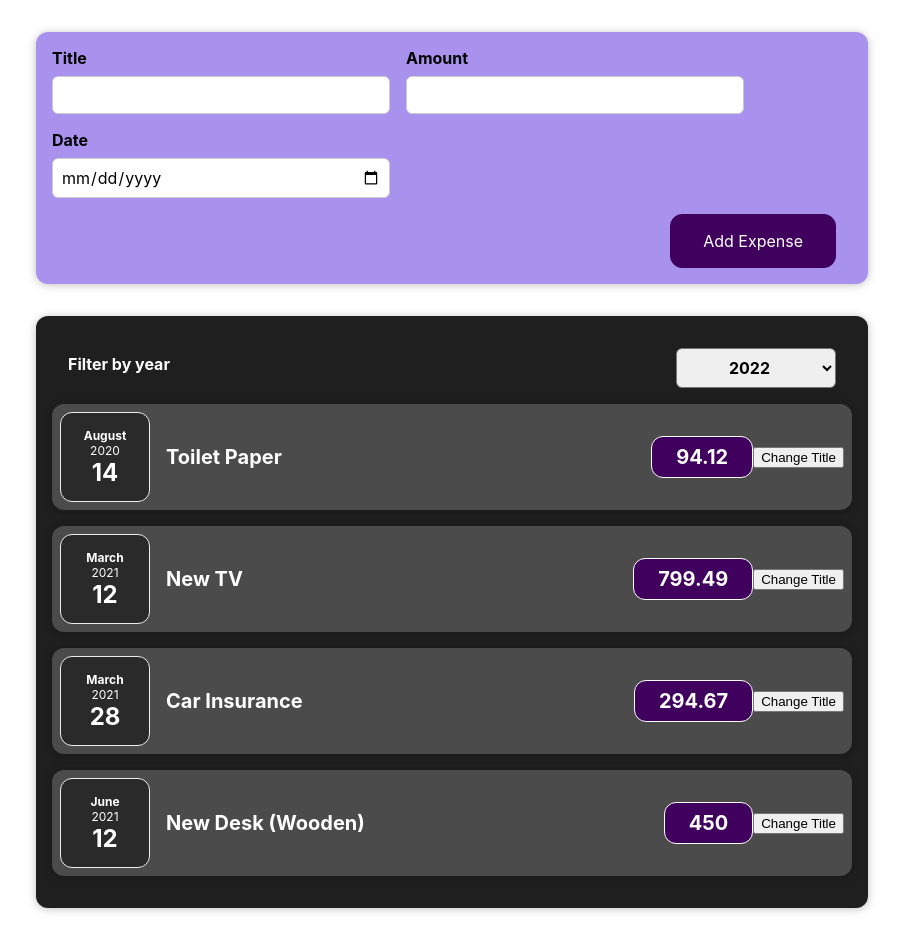
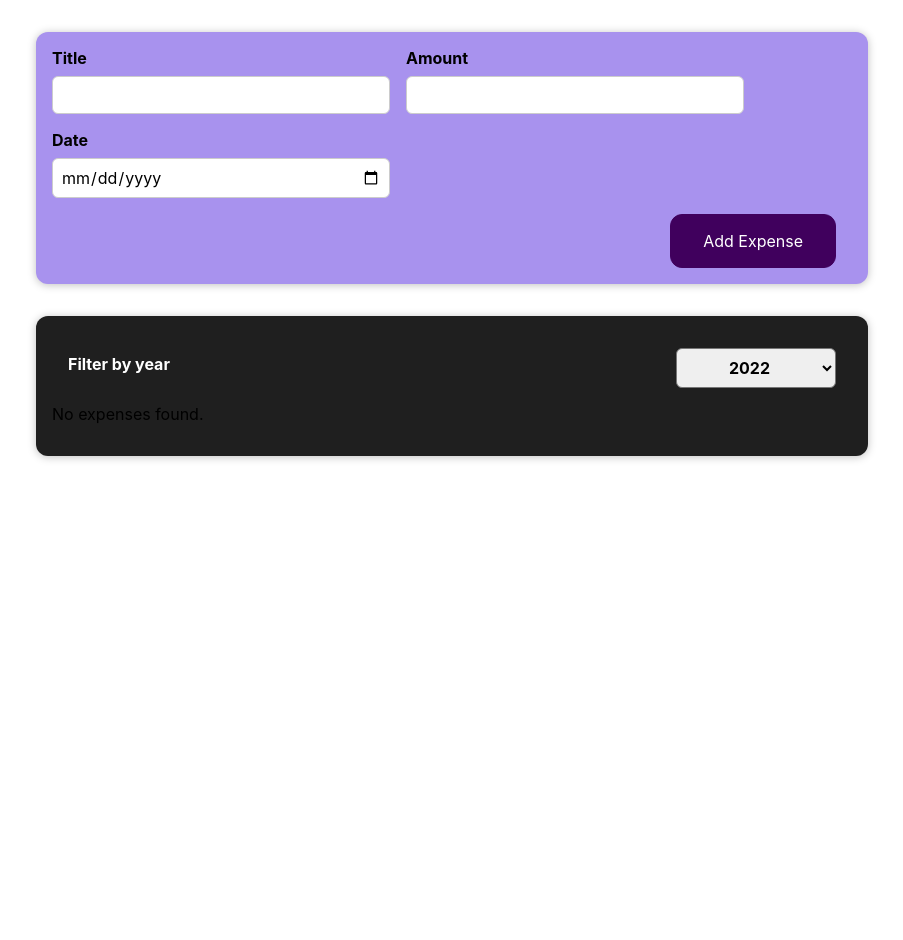
Before and after one commit to morumbi-sp/udemy-react-complete-corse, a React (Create React App) app: page / in a window 1280 px wide. Shown: the whole page, without its empty margins (188-1091 px from the left). After the commit the page ends 800 px from the top, so only its background shows below. Built offline with nearby package versions, Linux system fonts and the light colour scheme.

Commit message:
add filter year function

```diff
--- a/src/App.js
+++ b/src/App.js
@@ -2,7 +2,7 @@
 import Expense from './components/Expenses/Expense';
 import NewExpense from './components/NewExpense/NewExpense';
 
-const data = [
+const DUMMY_EXPENSES = [
   {
     id: 'e1',
     title: 'Toilet Paper',
@@ -25,10 +25,10 @@
 ];
 
 const App = () => {
-  const [expenses, setExpenses] = useState(data);
+  const [expenses, setExpenses] = useState(DUMMY_EXPENSES);
 
   const addExpenseHandler = (expense) => {
-    setExpenses((prevState) => [...prevState, expense]);
+    setExpenses((prevExpenses) => [expense, ...prevExpenses]);
   };
 
   return (
--- a/src/components/Expenses/Expense.js
+++ b/src/components/Expenses/Expense.js
@@ -2,22 +2,39 @@
 import ExpenseItem from './ExpenseItem';
 import Card from '../UI/Card';
 import ExpensesFilter from './ExpensesFilter';
+import React, { useState } from 'react';
 
 const Expense = ({ expenses }) => {
+  const [filteredYear, setFilteredYear] = useState('2022');
+
   const saveYearDataHandler = (yearData) => {
-    console.log(yearData);
+    setFilteredYear(yearData);
   };
+
+  const filteredExpenses = expenses.filter(
+    (item) => item.date.getFullYear().toString() === filteredYear
+  );
+
+  const expensesContent = filteredExpenses.length ? (
+    filteredExpenses.map((expense) => (
+      <ExpenseItem
+        key={expense.id}
+        title={expense.title}
+        amount={expense.amount}
+        date={expense.date}
+      />
+    ))
+  ) : (
+    <p>No expenses found.</p>
+  );
+
   return (
     <Card className='expenses'>
-      <ExpensesFilter onSaveYearData={saveYearDataHandler} />
-      {expenses.map((item) => (
-        <ExpenseItem
-          key={item.id}
-          title={item.title}
-          amount={item.amount}
-          date={item.date}
-        />
-      ))}
+      <ExpensesFilter
+        onSaveYearData={saveYearDataHandler}
+        filteredYear={filteredYear}
+      />
+      {expensesContent}
     </Card>
   );
 };
--- a/src/components/Expenses/ExpenseItem.js
+++ b/src/components/Expenses/ExpenseItem.js
@@ -11,7 +11,6 @@
         <h2>{title}</h2>
         <div className='expense-item__price'>{amount}</div>
       </div>
-      <button>Change Title</button>
     </Card>
   );
 };
--- a/src/components/Expenses/ExpensesFilter.js
+++ b/src/components/Expenses/ExpensesFilter.js
@@ -1,13 +1,11 @@
-import React, { useState } from 'react';
+import React from 'react';
 
 import './ExpensesFilter.css';
 
-const ExpensesFilter = ({ onSaveYearData }) => {
-  const [filteredYear, setFilteredYear] = useState('2022');
+const ExpensesFilter = ({ onSaveYearData, filteredYear }) => {
   const changeYearHandler = (event) => {
-    setFilteredYear(event.target.value);
+    onSaveYearData(event.target.value);
   };
-  onSaveYearData(filteredYear);
   return (
     <div className='expenses-filter'>
       <div className='expenses-filter__control'>
```
